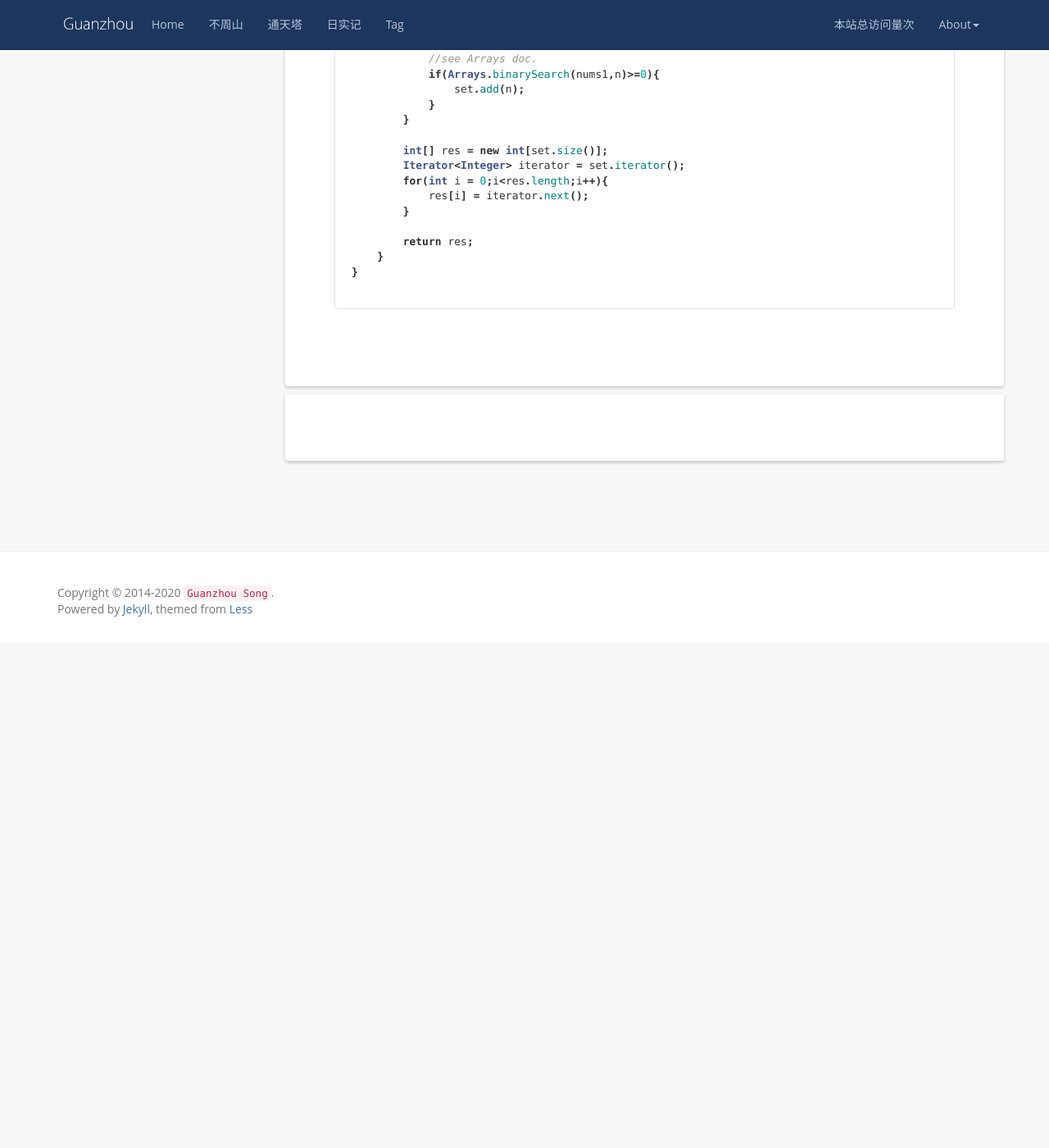
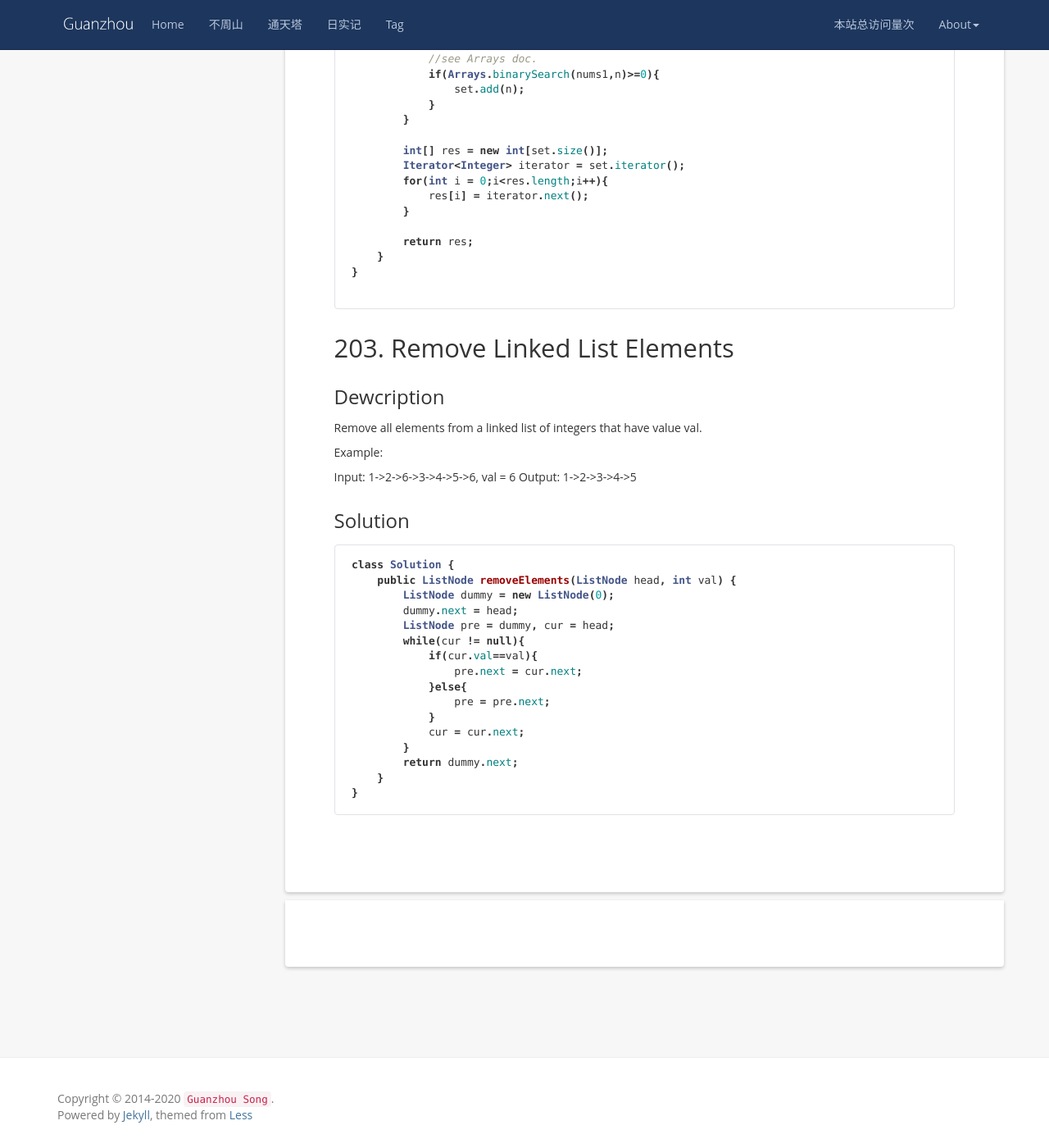
Before and after one commit to wangsimin04/GuanzhouSong.github.io, a Jekyll site: the page built from _posts/2020-01-01-LeetCode.md, in a window 1280 px wide and 1400 px high, scrolled down 9787 px. Shown: the whole window at 82% size. Built offline with Jekyll 4.4.1, drawn with Linux system fonts in a browser that asks for light colours; nearby versions of some CDN libraries; comment, search, counter and statistics services are not loaded; before the commit the page ends 10570 px from its top, so only the background shows below that.

Commit message:
Update 2020-01-01-LeetCode.md

````diff
--- a/_posts/2020-01-01-LeetCode.md
+++ b/_posts/2020-01-01-LeetCode.md
@@ -481,3 +481,32 @@ class Solution {
 }
 
 ```
+
+## 203. Remove Linked List Elements
+### Dewcription
+Remove all elements from a linked list of integers that have value val.
+
+Example:
+
+Input:  1->2->6->3->4->5->6, val = 6
+Output: 1->2->3->4->5
+
+### Solution
+```java
+class Solution {
+    public ListNode removeElements(ListNode head, int val) {
+        ListNode dummy = new ListNode(0);
+        dummy.next = head;
+        ListNode pre = dummy, cur = head;
+        while(cur != null){
+            if(cur.val==val){
+                pre.next = cur.next;
+            }else{
+                pre = pre.next;
+            }
+            cur = cur.next;
+        }
+        return dummy.next;
+    }
+}
+```
````
